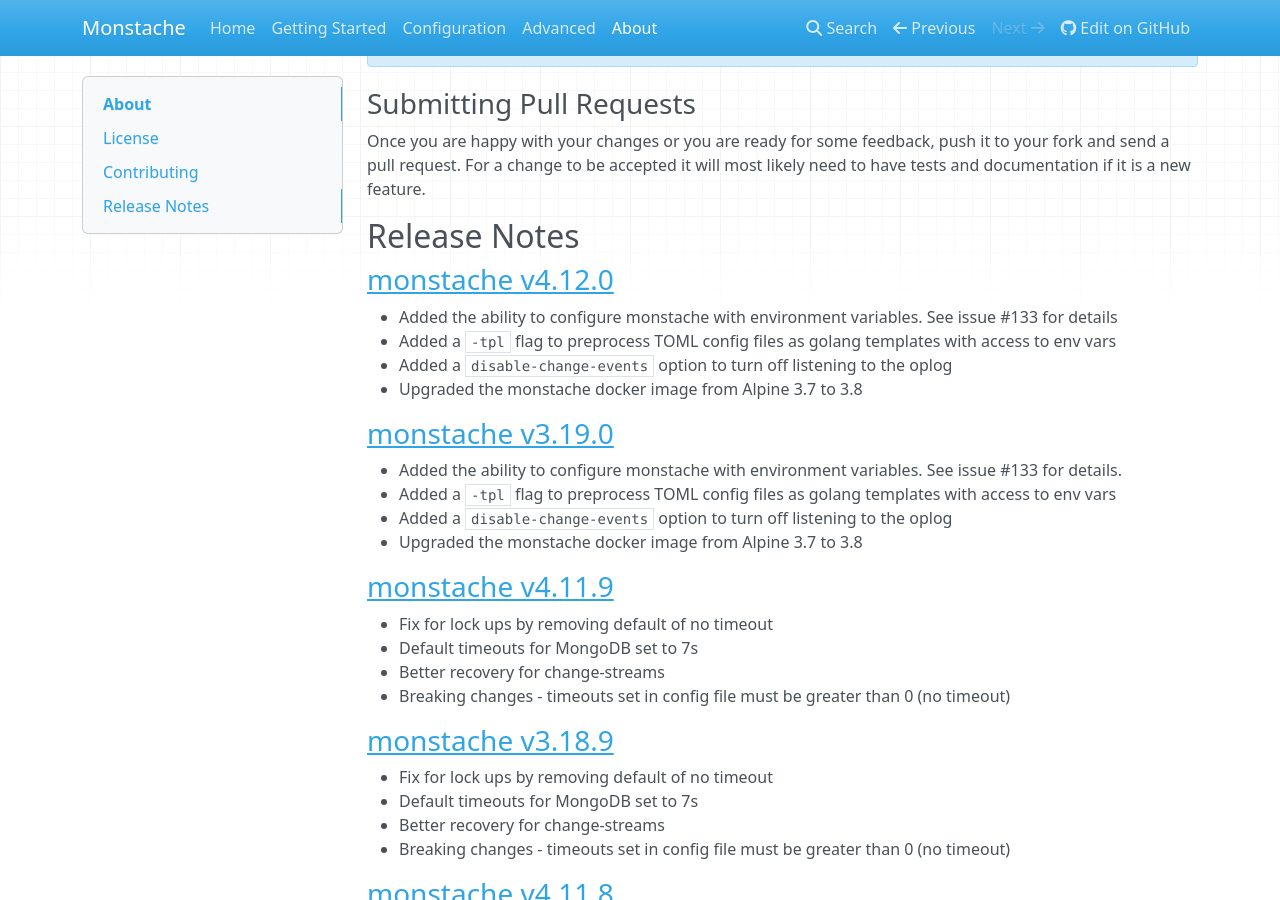
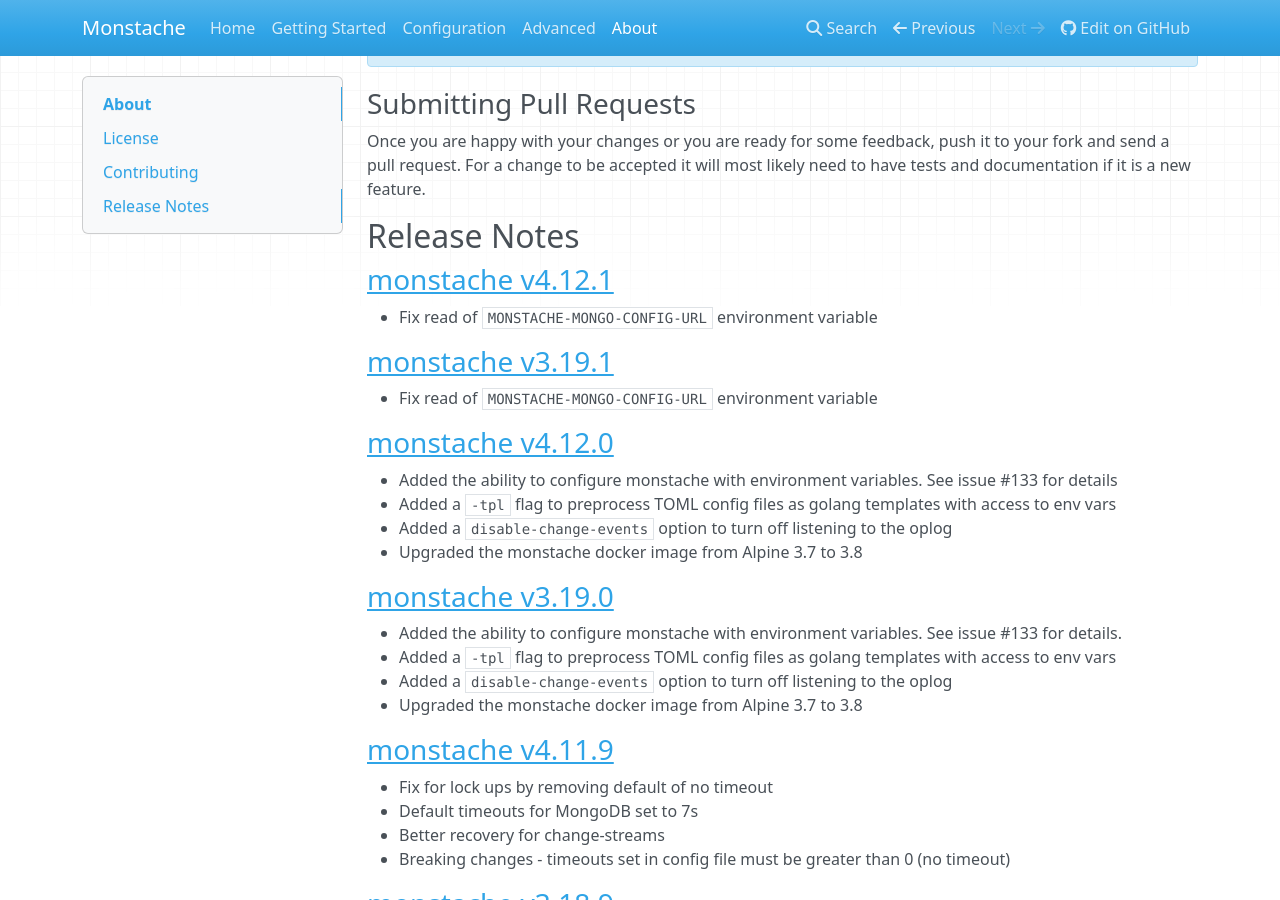
Before and after one commit to rwynn/monstache-site, an MkDocs documentation site: the page built from src/about.md, in a window 1280 px wide and 900 px high, scrolled down 1628 px. Built offline with MkDocs 1.6.1, drawn with Linux system fonts in a browser that asks for light colours; nearby versions of some CDN libraries; a style sheet for code colours, icons or effects is not loaded.

```diff
--- a/docs/index.html
+++ b/docs/index.html
@@ -259,5 +259,5 @@ it up and running.</p>
 
 <!--
 MkDocs version : 1.0.4
-Build Date UTC : 2018-11-28 05:25:53
+Build Date UTC : 2018-11-30 20:38:49
 -->
--- a/docs/start/index.html
+++ b/docs/start/index.html
@@ -118,7 +118,7 @@ Go but you don't need to install the Go language unless you decide to write your
 <p>Unzip the download and adjust your PATH variable to include the path to the folder for your platform.</p>
 <p>Let's make sure Monstache is set up as expected. You should see a similar version number in your terminal:</p>
 <pre><code class="sh">monstache -v
-# 4.12.0
+# 4.12.1
 </code></pre>
 
 <p>The version number should start with 3.x if you are using Elasticsearch prior to version 6.</p>
--- a/src/about.md
+++ b/src/about.md
@@ -87,6 +87,14 @@ it to your fork and send a pull request. For a change to be accepted it will
 most likely need to have tests and documentation if it is a new feature.
 
 ## Release Notes
+
+### [monstache v4.12.1](https://github.com/rwynn/monstache/releases/tag/v4.12.1)
+
+* Fix read of `MONSTACHE-MONGO-CONFIG-URL` environment variable
+
+### [monstache v3.19.1](https://github.com/rwynn/monstache/releases/tag/v3.19.1)
+
+* Fix read of `MONSTACHE-MONGO-CONFIG-URL` environment variable
 
 ### [monstache v4.12.0](https://github.com/rwynn/monstache/releases/tag/v4.12.0)
 
```
Also changed, not shown: docs/about/index.html (+8 -0 lines), docs/advanced/index.html (+4 -4 lines), docs/sitemap.xml (+5 -5 lines), src/advanced.md (+4 -4 lines), src/start.md (+1 -1 lines), docs/search/search_index.json, 1 other file.
